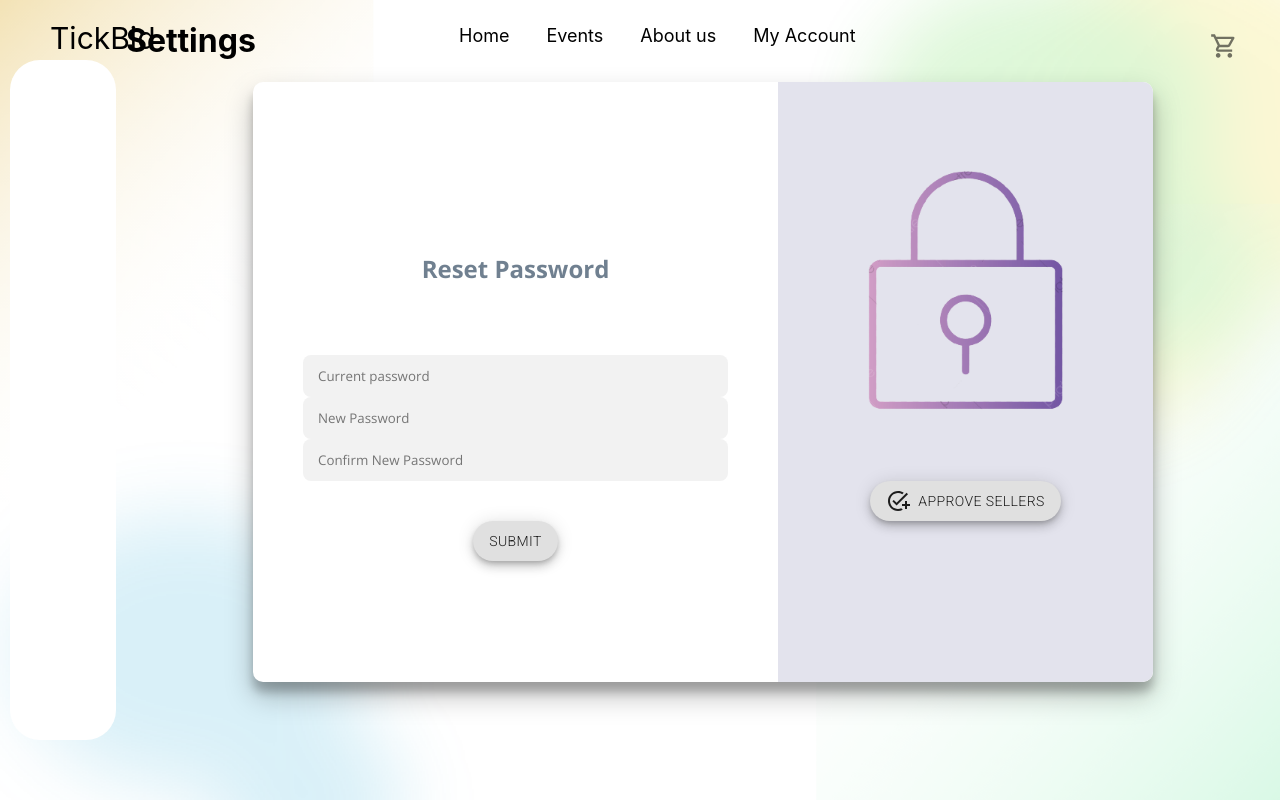
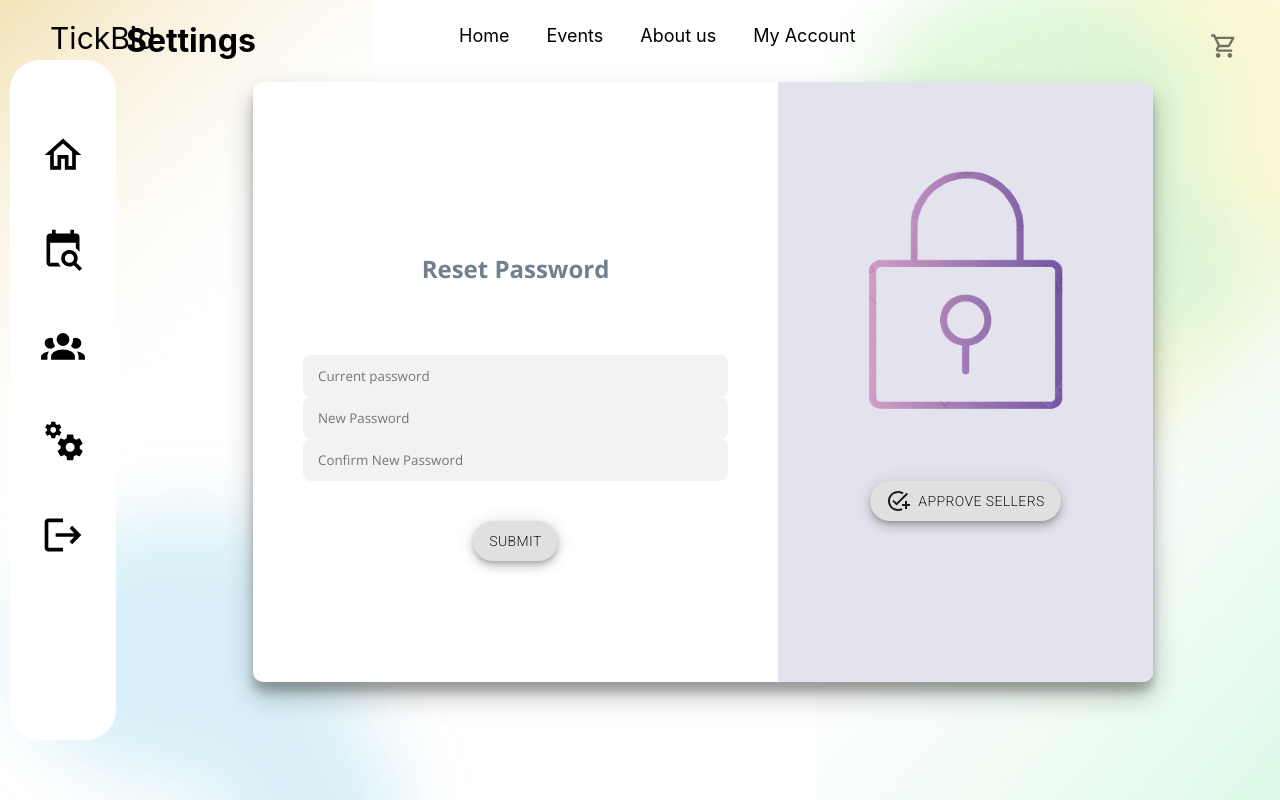
Before and after one commit to samitha093/Software-project, a Next.js app in the folder client/: page /manager/settings in a window 1280 px wide. Built offline with nearby package versions, Linux system fonts and the light colour scheme; a web font is replaced by a local one.

Commit message:
Sidebar Updated

```diff
--- a/client/components/manager/Sidebar.tsx
+++ b/client/components/manager/Sidebar.tsx
@@ -1,11 +1,11 @@
 import React from 'react'
 import Link from 'next/link'
 import Icon from '@mdi/react';
-import { mdiLanPending } from '@mdi/js';
-import { mdiCheckboxMultipleOutline } from '@mdi/js';
-import { mdiCloseBoxMultipleOutline } from '@mdi/js';
+import { mdiHomeOutline } from '@mdi/js';
+import { mdiCalendarSearch } from '@mdi/js';
 import { mdiCogs } from '@mdi/js';
 import { mdiLogout } from '@mdi/js';
+import { mdiAccountGroup } from '@mdi/js';
 import Tooltip from '@mui/material/Tooltip';
 import { endsession } from '../../session/Session';
 import { useRouter } from 'next/router';
@@ -26,40 +26,41 @@ const Sidebar: React.FC<SidebarProps> = ({ }) => {
             <div className="manager-c-sidebar-container">
 
                 <Link href="/manager">
-                    <Tooltip title="Pending Events" placement="bottom-end">
+                    <Tooltip title="Home Page" placement="bottom-end">
                         <div className="manager-c-sidebar-item">
-                            <Icon path={mdiLanPending} color='white' />
+                            <Icon className="manager-c-sidebar-item-icon" path={mdiHomeOutline} />
                         </div>
                     </Tooltip>
                 </Link>
 
-                <Link href="/manager/activeevents">
-                    <Tooltip title="Active Events" placement="bottom-end">
+                <Link href="/manager/pendingevents">
+                    <Tooltip title="Events" placement="bottom-end">
                         <div className="manager-c-sidebar-item">
-                            <Icon path={mdiCheckboxMultipleOutline} color='white' />
+                            <Icon className="manager-c-sidebar-item-icon" path={mdiCalendarSearch} />
                         </div>
                     </Tooltip>
                 </Link>
 
-                <Link href="/manager/declinedevents">
-                    <Tooltip title="Declined Events" placement="bottom-end">
+                <Link href="/manager/sellers">
+                    <Tooltip title="Sellers" placement="bottom-end">
                         <div className="manager-c-sidebar-item">
-                            <Icon path={mdiCloseBoxMultipleOutline} color='white' />
+                            <Icon className="manager-c-sidebar-item-icon" path={mdiAccountGroup} />
                         </div>
                     </Tooltip>
                 </Link>
 
+
                 <Link href="/manager/settings">
                     <Tooltip title="Manager Settings" placement="bottom-end">
                         <div className="manager-c-sidebar-item">
-                            <Icon path={mdiCogs} color='white' />
+                            <Icon className="manager-c-sidebar-item-icon" path={mdiCogs} />
                         </div>
                     </Tooltip>
                 </Link>
 
                 <Tooltip title="Logout from Manager" placement="bottom-end">
                     <div onClick={logout} className="manager-c-sidebar-item">
-                        <Icon path={mdiLogout} color='white' />
+                        <Icon className="manager-c-sidebar-item-icon" path={mdiLogout} />
                     </div>
                 </Tooltip>
             </div>
```
